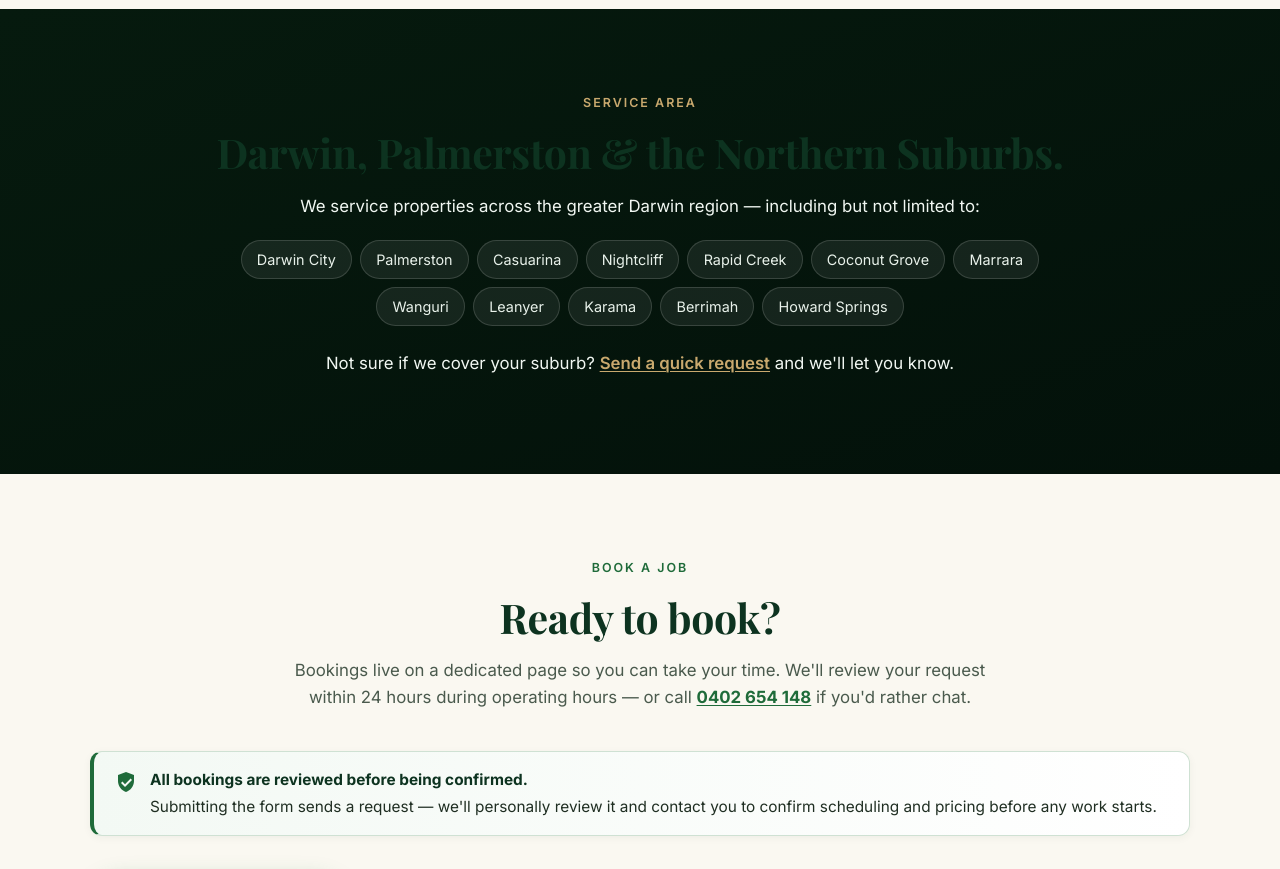
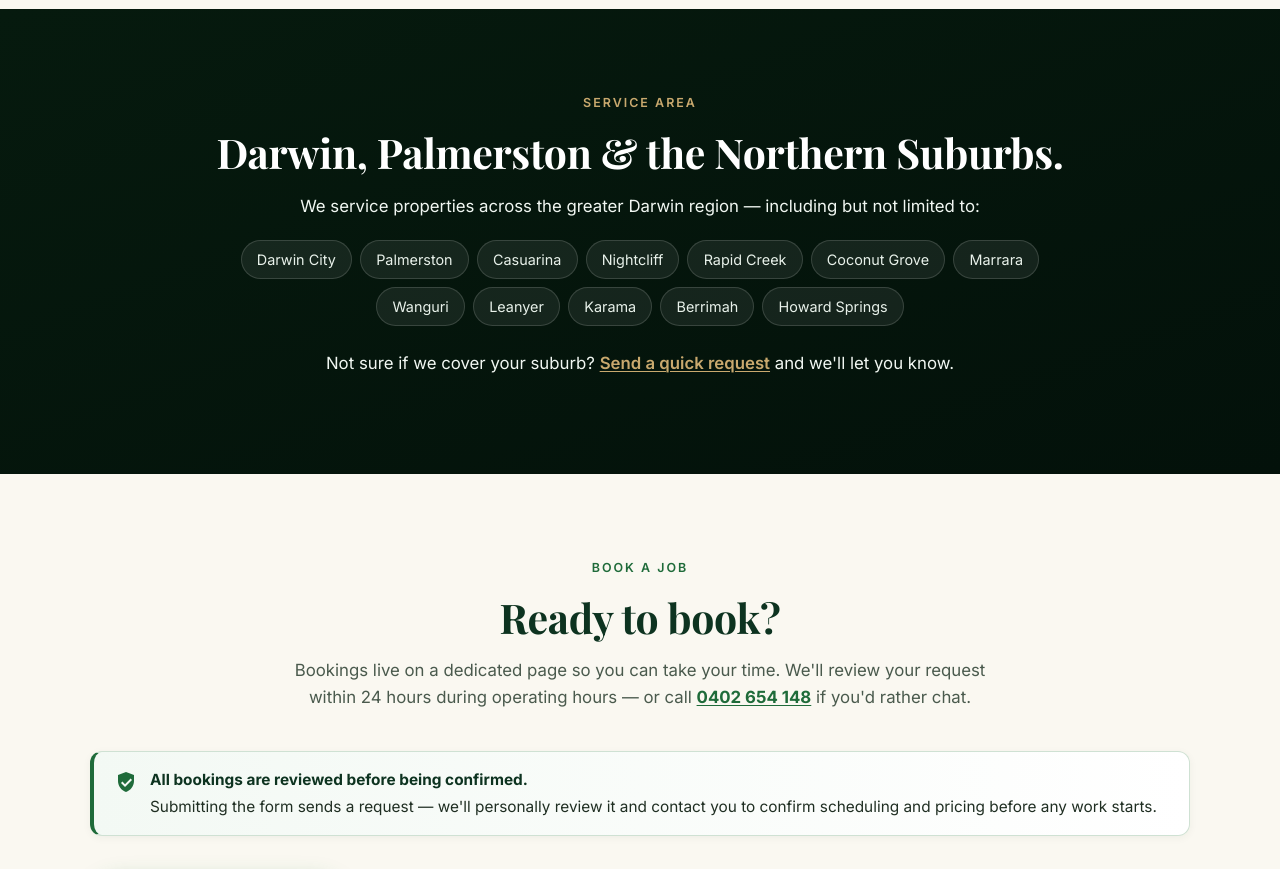
Before and after one commit to mkibigo574/Wakanda-Lawn-Care, a plain HTML site: page index.html in a window 1280 px wide. Shown: the part 3460-4329 px from the top of the page. Drawn offline with nearby package versions, Linux system fonts and the light colour scheme.

Commit message:
Fix invisible 'Darwin, Palmerston & the Northern Suburbs.' heading
.section h2 (specificity 0,1,1) was beating .h2-light (0,1,0) in the
cascade, so the heading rendered in dark green on the dark-green service
area background. Bump .h2-light selector specificity to win.

```diff
--- a/styles.css
+++ b/styles.css
@@ -414,6 +414,7 @@ a:hover { color: var(--green-900); }
   line-height: 1.15;
   letter-spacing: -0.3px;
 }
+.section h2.h2-light,
 .h2-light { color: #fff; }
 .section-intro {
   color: var(--ink-500);
```
